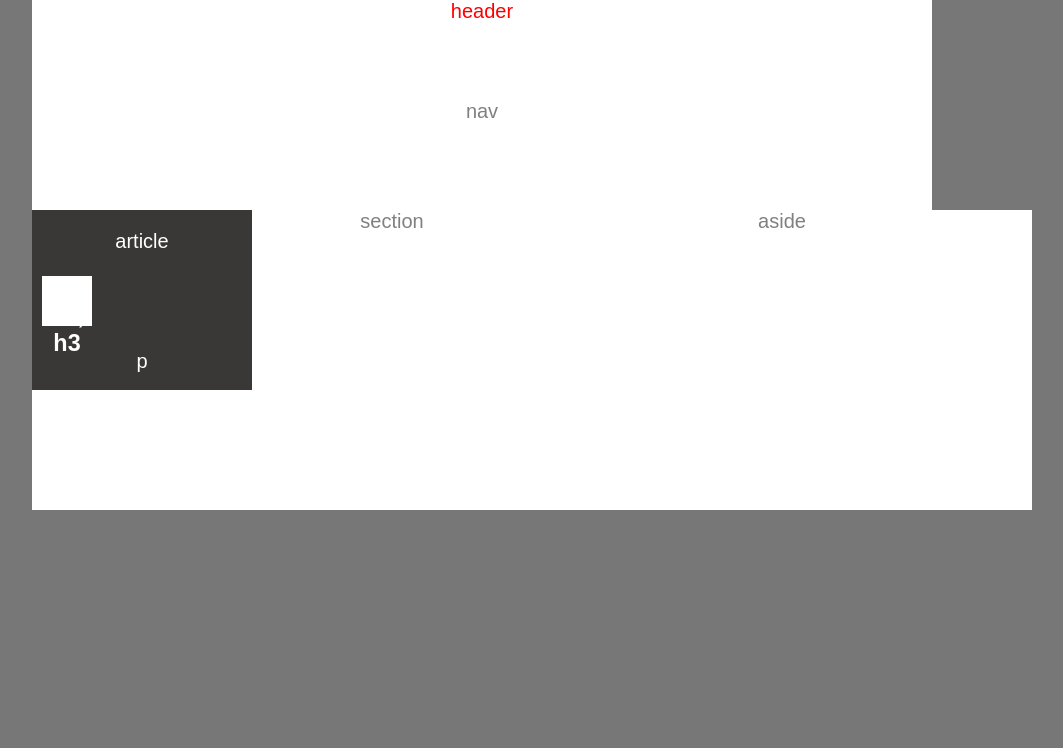
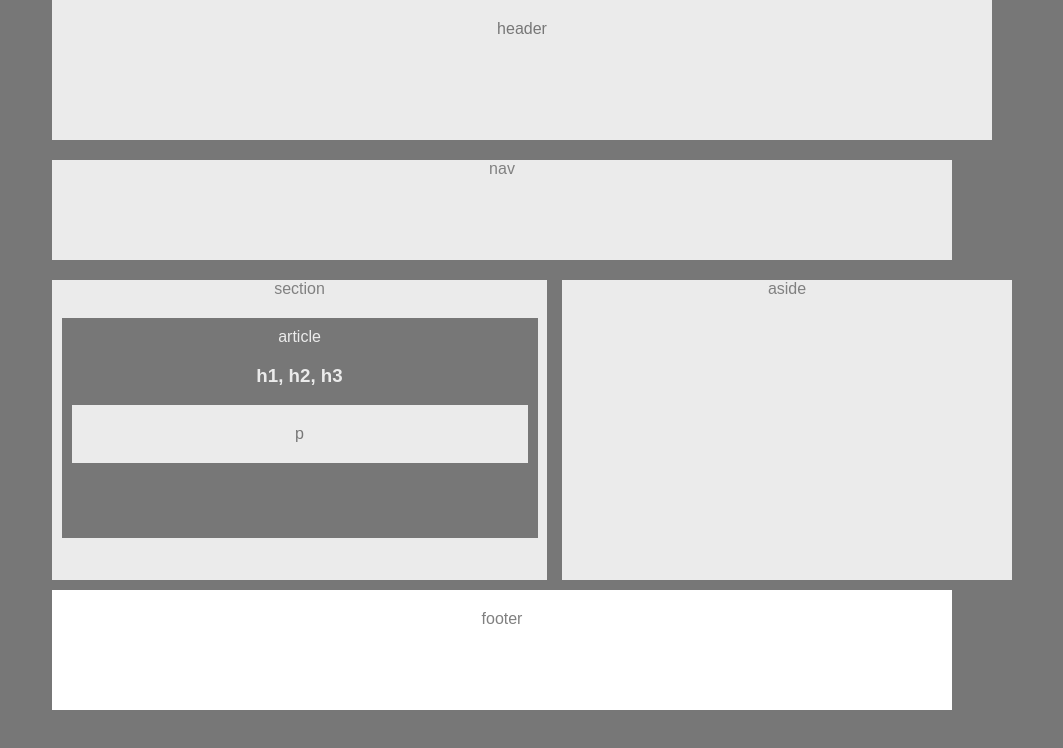
Before and after one commit to jwPythion/HW-Wireframe, a plain HTML site: page index.html in a window 1280 px wide. Shown: the whole page, without its empty margins (108-1171 px from the left). Drawn offline with Linux system fonts and the light colour scheme.

Commit message:
updated Wirefram files

```diff
--- a/style.css
+++ b/style.css
@@ -1,90 +1,87 @@
-* {
-
-
-
-}
-
 
 body {
 
     background-color: #777777;
+    color: #777777;
     text-align: center;
-    font-family: "arial";
-    font-size: 20px;
-    width: 1000px;
+    font-family: Arial, Helvetica, sans-serif;
+    width: 960px;
     margin:0 auto;
-
-
 
 }
 
 
 header {
-    color: red;
-    text-align: center;
-    background-color: white;
+
+    background-color:#ebebeb;
     height: 100px;
     width: 900px;
-
+    overflow: hidden;
+    margin-bottom: 20px;
+    padding: 20px;
 
 }
 
 
 nav {
     color: gray;
-    background-color: white;
+    background-color: #ebebeb;
     height: 100px;
     width: 900px;
-    text-align: center;
-    padding-bottom: 10px;
+    margin-bottom: 20px;
 }
 
 section {
     color: gray;
-    background-color: white;
+    background-color: #ebebeb;
     text-align: center;
     height: 300px;
-    width: 500px;
-    position:fixed;
+    float: left;
+    overflow: hidden;
+    width: 495px;
+    margin-bottom: 10px;
 
 
 }
 
 
 article {
-    background-color: rgb(58, 55, 55);
-    color: white;
-    padding:20px;
-    float: left;
-    padding:20px 10px 10px 10px;
-    height: 150px;
-    width: 200px;
-    margin:
+    width: 456px;
+    height: 200px;
+    padding: 10px;
+    margin: 20px auto 0;
+    background: #777;
+    color: #ebebeb;
 
 }
 
-h1, h2, h3 {
-    background-color: white;
-    height: 50px;
-    width: 50px;
-    height: 50px;
-    width: 50px;
+h1, {
+    background-color:#ebebeb;
+    color: #777;
+    font-weight: bold;
+    margin: 20px auto 0;
+    padding: 20px;
+    margin-bottom: 10px;
+
 }
 
 
 
 p {
-
+    padding: 20px;
+    background-color:#ebebeb;
+    color:#777;
 
 }
 
 
 aside {
     color: gray;
-    background-color: white;
+    background-color: #ebebeb;
     height: 300px;
-    width: 500px;
-    float: right
+    width: 450px;
+    float: right;
+    margin-bottom:10px;
 
 }
 
@@ -93,13 +90,7 @@ footer {
     background-color: white;
     height: 100px;
     width: 900px;
-    padding-top: 10px;
-    left: 0;
-    bottom: 0;
-    background-color: white;
-    color: white;
-    text-align: center
-
-
+    padding-top: 20px;
+    clear: both;
 
 }
```
